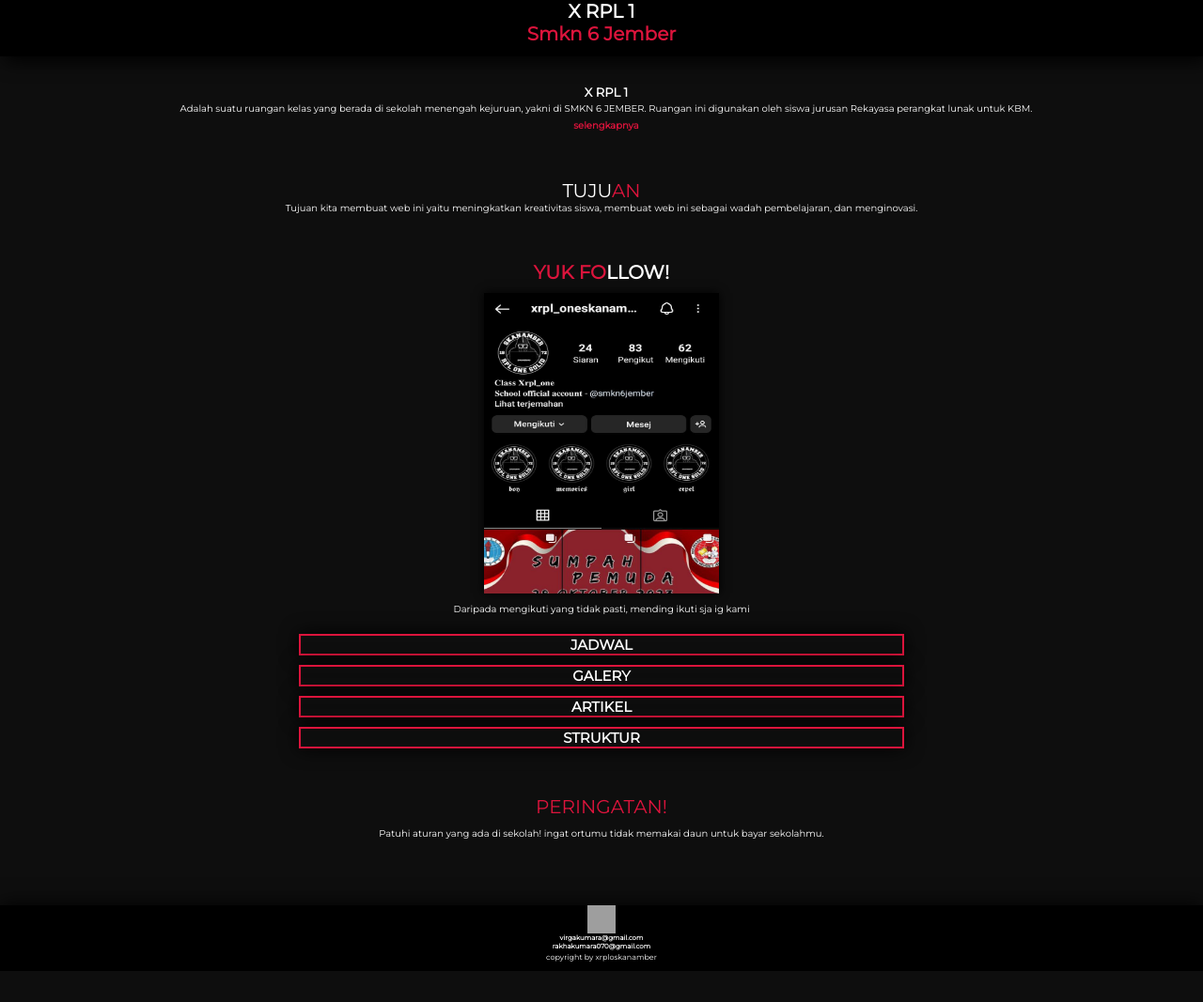
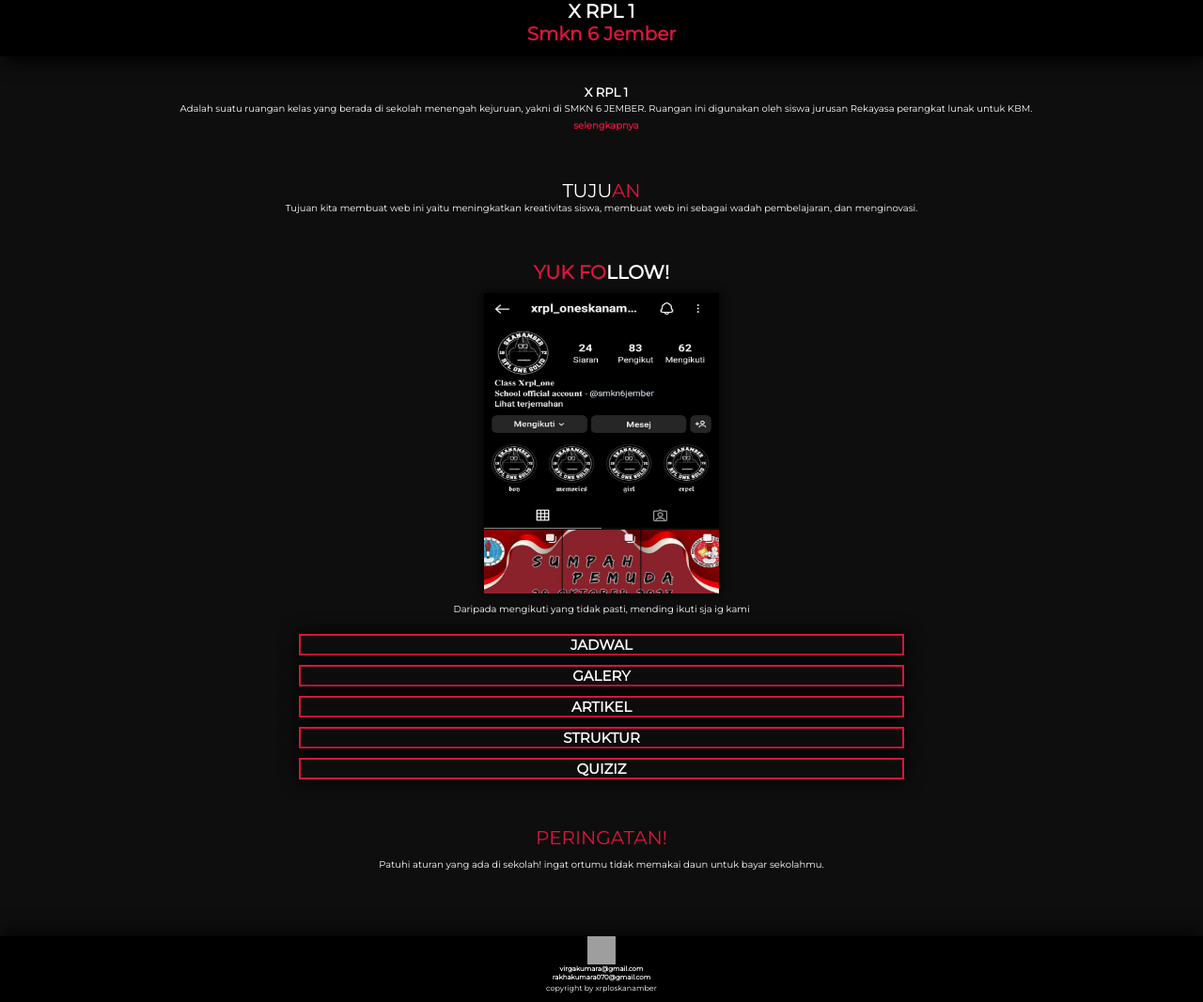
Before and after one commit to Virgarakha/berxrpl, a plain HTML site: page index.html in a window 1280 px wide. Shown: the whole page at 94% size. Before the commit the page ends 1034 px from the top, so only its background shows below. Drawn offline with Linux system fonts and the light colour scheme; grey boxes are pictures that could not be loaded; a web font is replaced by a local one.

Commit message:
index.html

```diff
--- a/index.html
+++ b/index.html
@@ -3,7 +3,7 @@
 <head>
     <meta charset="UTF-8">
     <meta name="viewport" content="width=device-width, initial-scale=1.0">
-    <title>Document</title>
+    <title>Beranda</title>
     <link rel="stylesheet" href="style.css">
 </head>
 <body>
@@ -40,6 +40,7 @@
             <h1><a href="https://virgarakha.github.io/galeryxrpl1/">GALERY</a></h1>
             <h1><a href="https://virgarakha.github.io/artikelxrpl1/">ARTIKEL</a></h1>
             <h1><a href="https://virgarakha.github.io/strukturxrpl1/">STRUKTUR</a></h1>
+            <h1><a href=" https://virgarakha.github.io/QUIZTIKA/">QUIZIZ</a></h1>
         </div>
     </div>
     <div class="lap">
```
